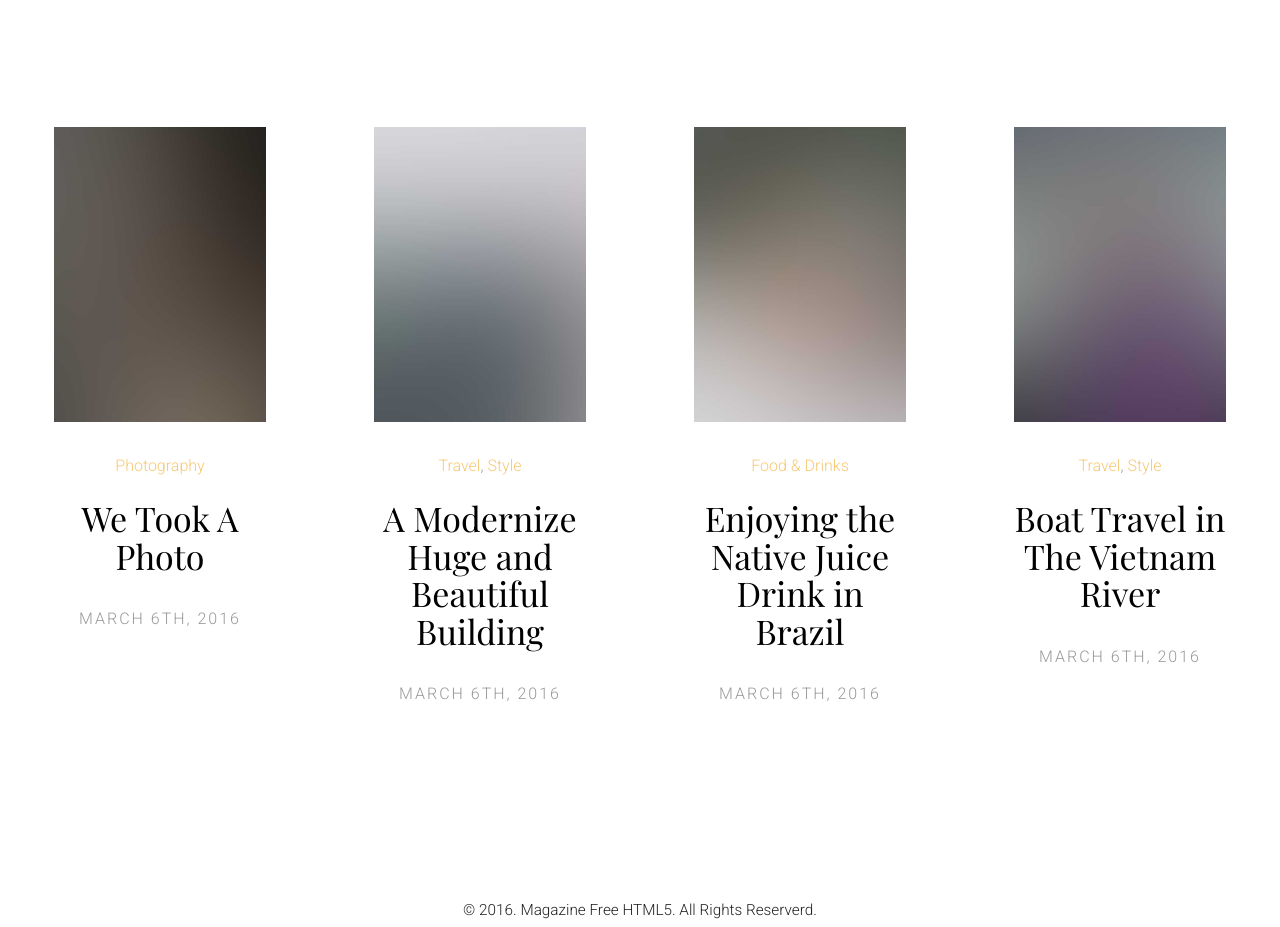
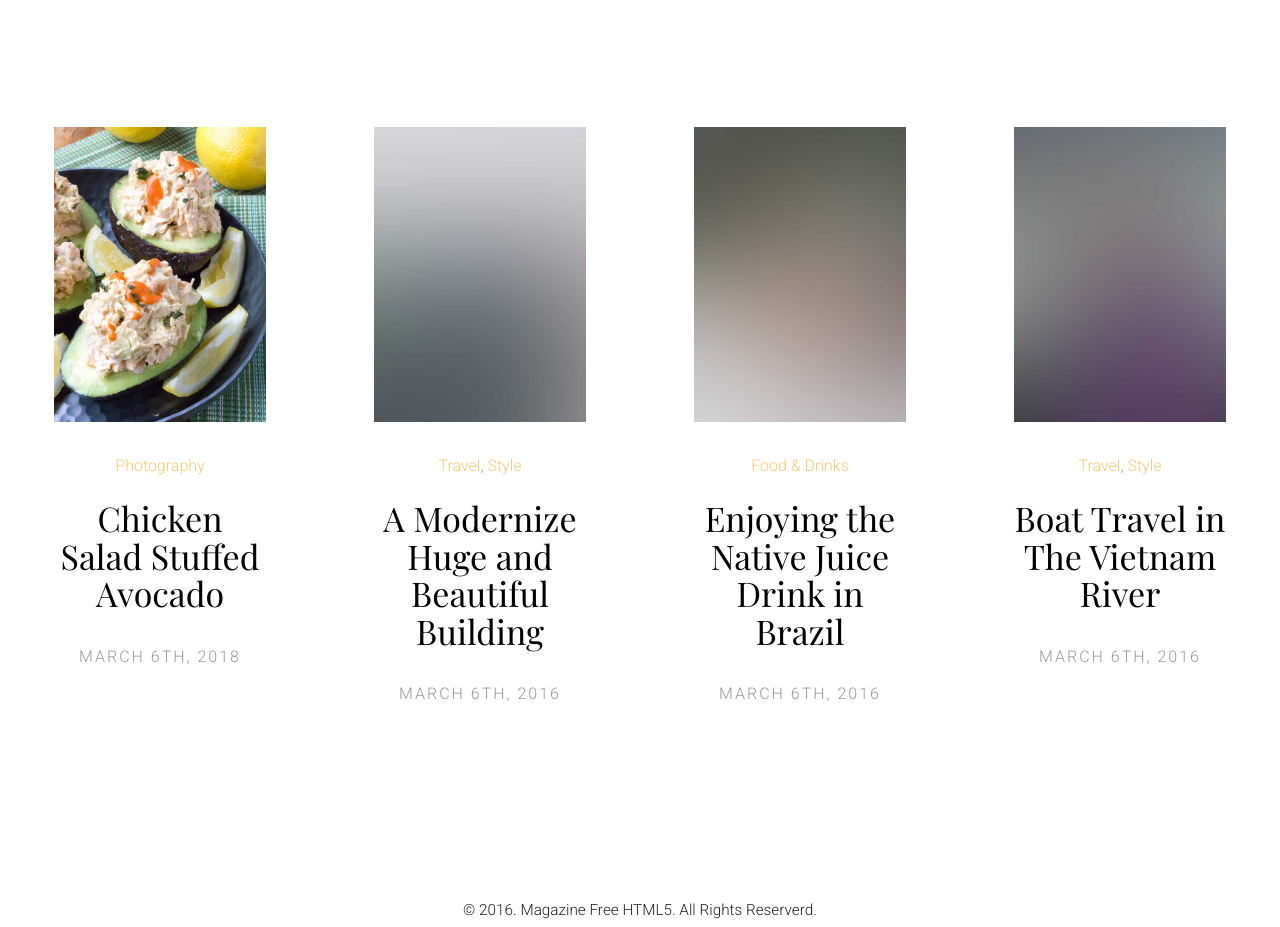
Before and after one commit to SpoonofFlavors/SpoonofFlavors.github.io, a plain HTML site: page index.html in a window 1280 px wide. Shown: the part 2150-3077 px from the top of the page. Drawn offline with nearby package versions, Linux system fonts and the light colour scheme; files whose address does not match are found by name; a web font is replaced by a local one.

Commit message:
Add files via upload

```diff
--- a/index.html
+++ b/index.html
@@ -218,11 +218,11 @@
 			<div class="clearfix visible-lg-block visible-md-block visible-sm-block visible-xs-block"></div>
 			<article class="col-lg-3 col-md-3 col-sm-3 col-xs-6 col-xxs-12 animate-box">
 				<figure>
-					<a href="single.html"><img src="images/pic_5.jpg" alt="Image" class="img-responsive"></a>
+					<a href="single.html"><img src="images/chickenavocado.jpg" alt="Image" class="img-responsive"></a>
 				</figure>
 				<span class="fh5co-meta"><a href="single.html">Photography</a></span>
-				<h2 class="fh5co-article-title"><a href="single.html">We Took A Photo</a></h2>
-				<span class="fh5co-meta fh5co-date">March 6th, 2016</span>
+				<h2 class="fh5co-article-title"><a href="single.html">Chicken Salad Stuffed Avocado</a></h2>
+				<span class="fh5co-meta fh5co-date">March 6th, 2018</span>
 			</article>
 			<article class="col-lg-3 col-md-3 col-sm-3 col-xs-6 col-xxs-12 animate-box">
 				<figure>
```
